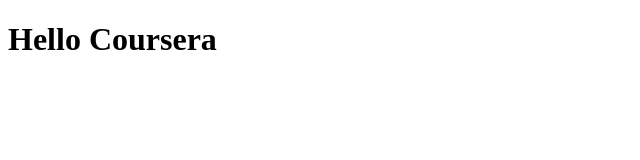
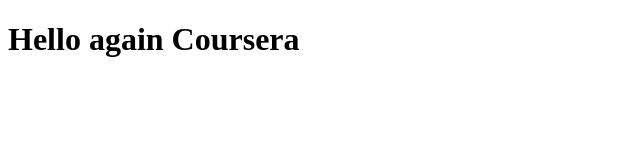
Before and after one commit to AlexDevTest/Angular, a plain HTML site: page index.html in a window 1280 px wide. Shown: the whole page, without its empty margins (0-640 px from the left). Drawn offline with Linux system fonts and the light colour scheme.

Commit message:
Updated index.html

```diff
--- a/index.html
+++ b/index.html
@@ -5,6 +5,6 @@
     <title>Hello Coursera</title>
   </head>
   <body>
-    <h1>Hello Coursera</h1>
+    <h1>Hello again Coursera</h1>
   </body>
 </html>
```
